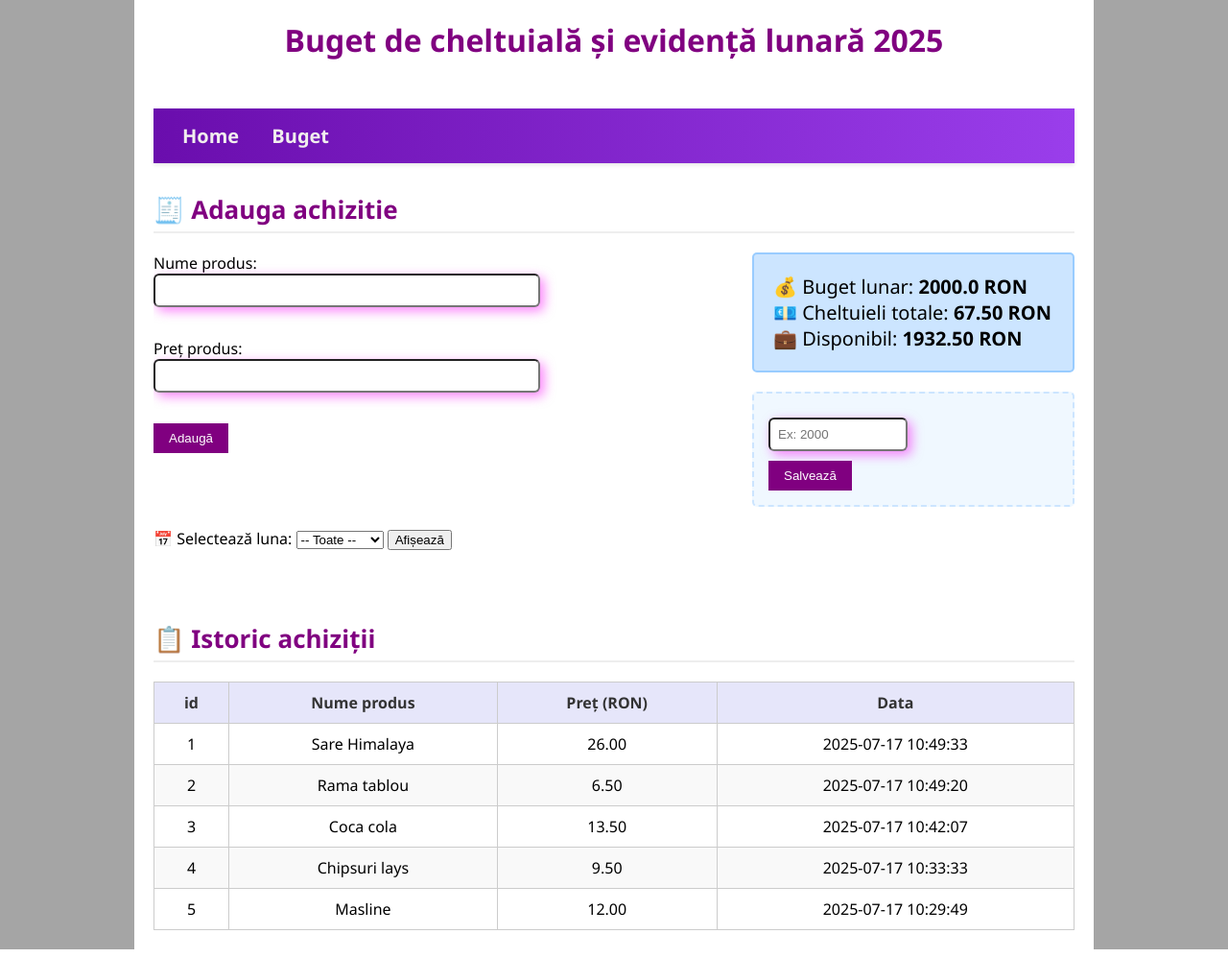
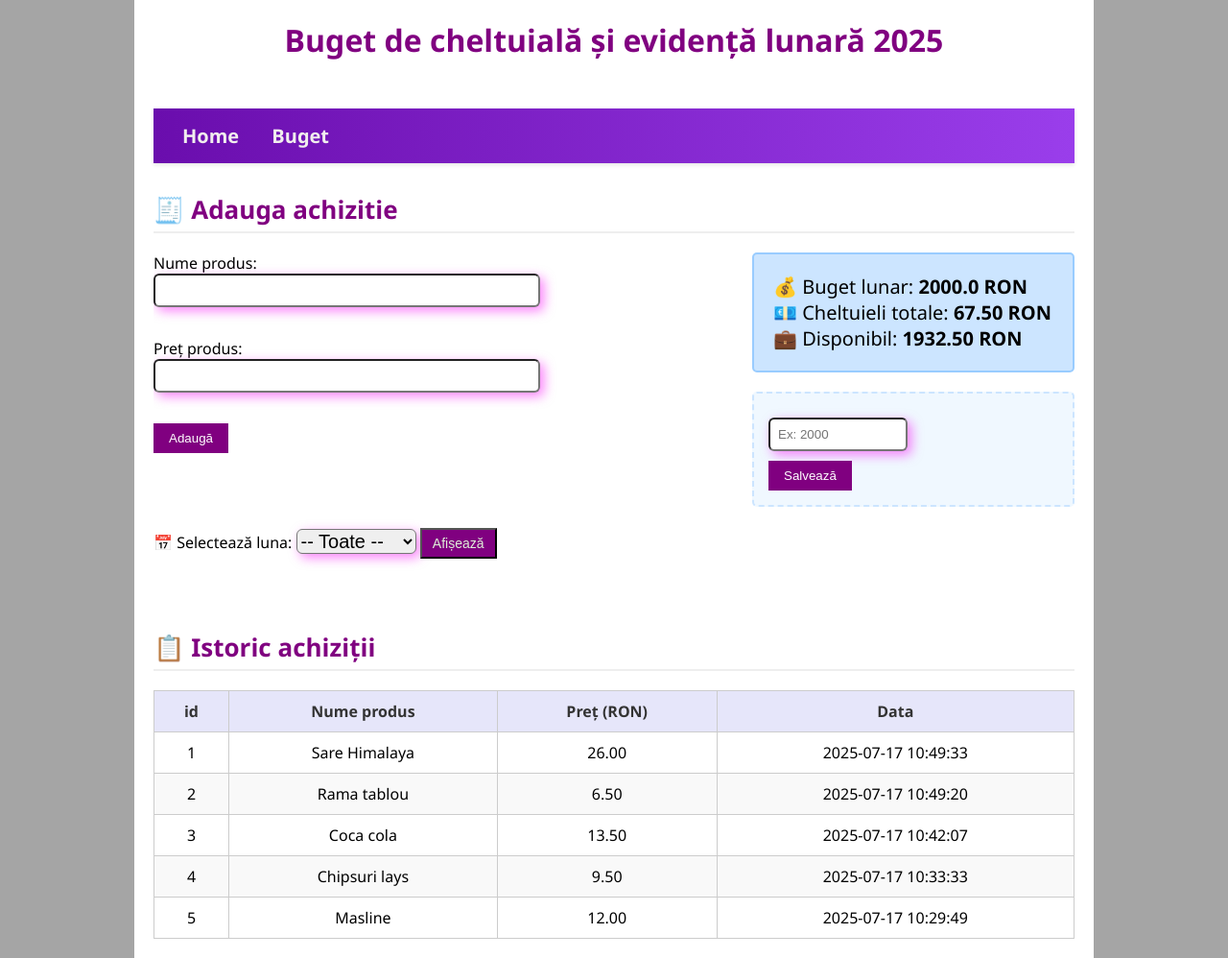
Before and after one commit to AdrianCTurcu/Buget_2025, a Flask app: page /buget in a window 1280 px wide. Shown: the whole page at 96% size. Run offline with Flask 3, Linux system fonts and the light colour scheme; data comes from the database, SQL or seed files in the repository.

Commit message:
modificat

```diff
--- a/static/style.css
+++ b/static/style.css
@@ -150,3 +150,17 @@ h2 {
   border: none;
   cursor: pointer;
 }
+
+#luna {
+  border-radius: 6px;
+  font-size: 20px;
+  box-shadow: 4px 4px 12px rgba(248, 7, 248, 0.5);
+}
+
+#afisaza {
+  background-color: purple;
+  color: #dff0d8;
+  font-size: 14px;
+  height: 32px;
+  width: 80px;
+}
--- a/templates/buget.html
+++ b/templates/buget.html
@@ -62,7 +62,7 @@
         <option value="12" {% if luna_selectata == "12" %}selected{% endif
             %}>Decembrie</option>
     </select>
-    <button type="submit">Afișează</button>
+    <button type="submit" id="afisaza">Afișează</button>
 </form>
 <br>
 <!-- Afișare lună selectată -->
--- a/templates/index.html
+++ b/templates/index.html
@@ -33,5 +33,7 @@
     - 🎨 HTML5 & CSS3 (stil clasic, fără Bootstrap) <br>
     - 🧠 Jinja2 (pentru template rendering) <br>
 
+    <strong> - link:</strong> http://127.0.0.1:5000/
+
 </p>
 {% endblock %}
```
Also changed, not shown: README.md, Server_run.jpg (added).
